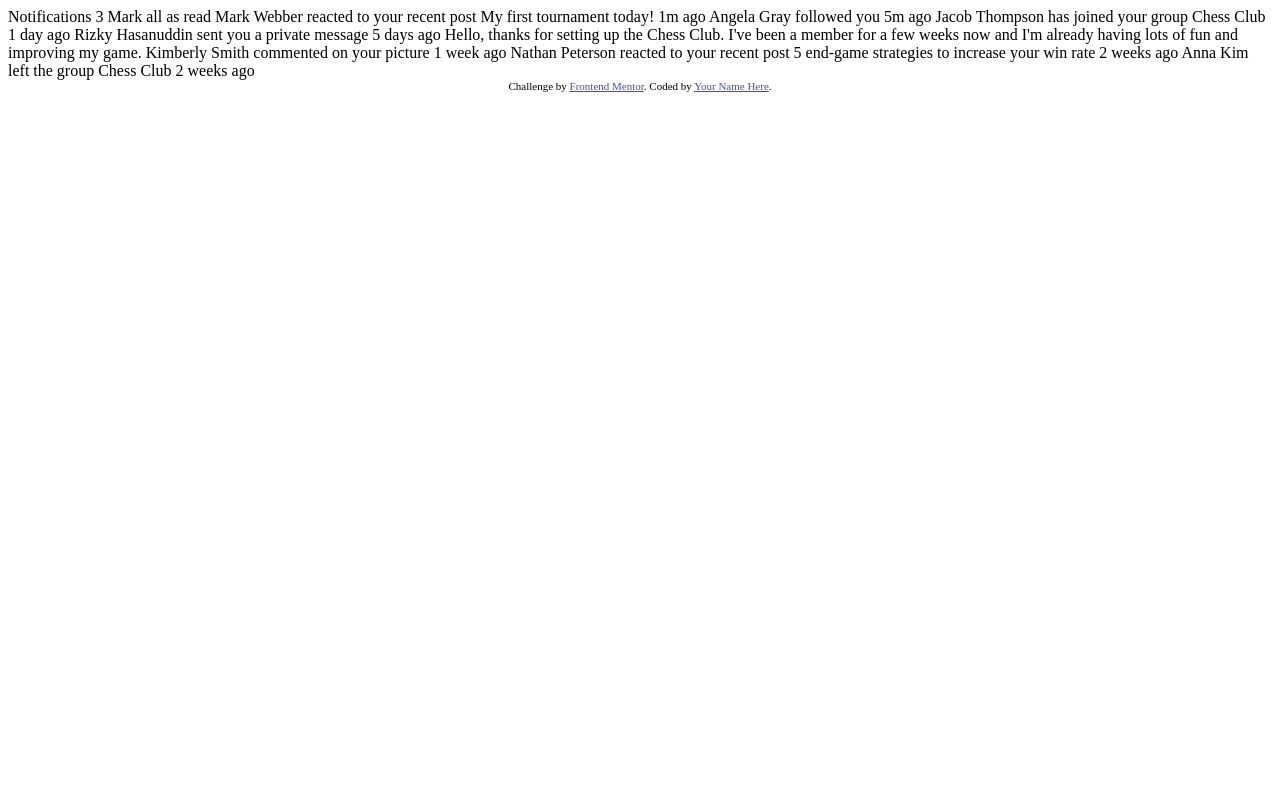
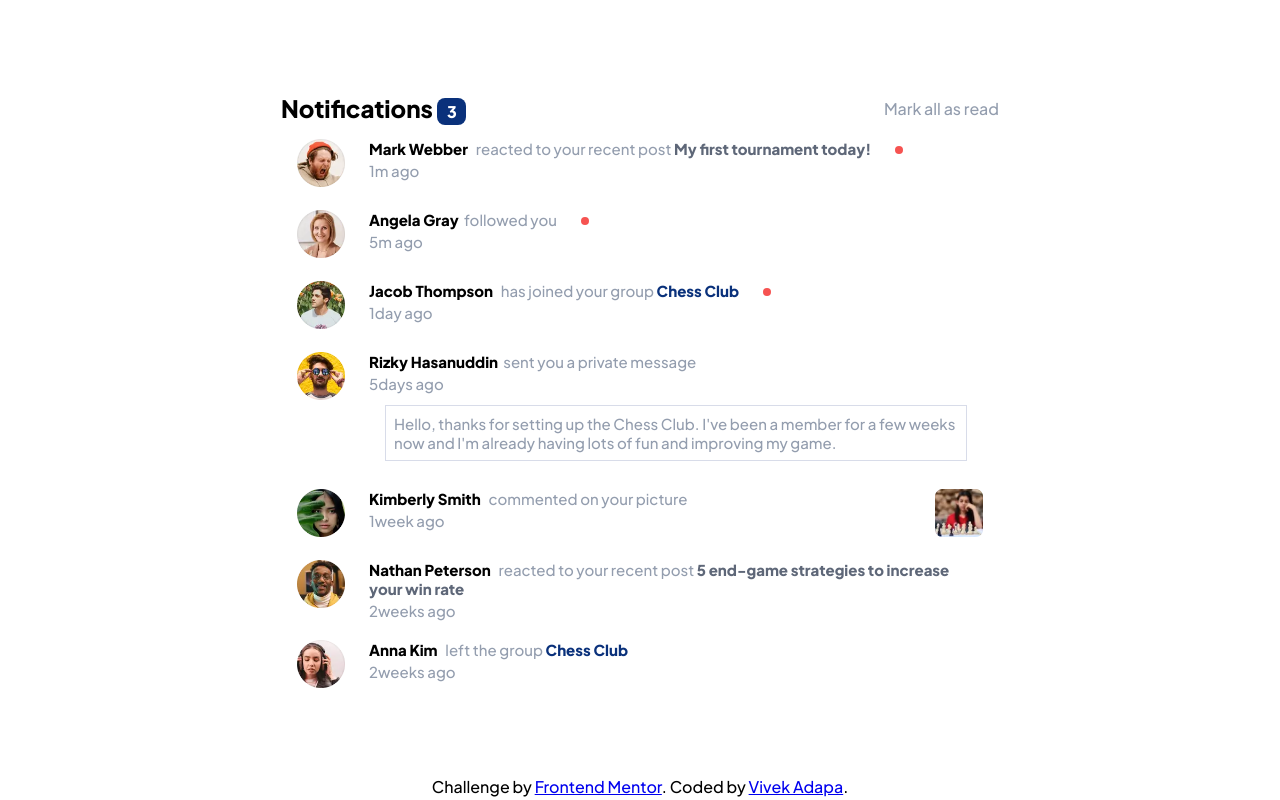
Before and after one commit to vivekadapa/notifications-page-main, a plain HTML site: page index.html in a window 1280 px wide. Drawn offline with Linux system fonts and the light colour scheme.

Commit message:
Challenge submission

```diff
--- a/index.html
+++ b/index.html
@@ -1,51 +1,113 @@
 <!DOCTYPE html>
 <html lang="en">
+
 <head>
   <meta charset="UTF-8">
-  <meta name="viewport" content="width=device-width, initial-scale=1.0"> <!-- displays site properly based on user's device -->
+  <meta name="viewport" content="width=device-width, initial-scale=1.0">
+  <link rel="icon" type="image/png" sizes="32x32" href="./assets/images/favicon-32x32.png">
+  <link rel="stylesheet" href="style.css">
+  <link rel="preconnect" href="https://fonts.googleapis.com">
+  <link rel="preconnect" href="https://fonts.gstatic.com" crossorigin>
+  <link href="https://fonts.googleapis.com/css2?family=Plus+Jakarta+Sans:wght@500;800&display=swap" rel="stylesheet">
+  <title>Frontend Mentor | Notifications page</title>
+  <script src="script.js" defer></script>
+</head>
 
-  <link rel="icon" type="image/png" sizes="32x32" href="./assets/images/favicon-32x32.png">
-
-  <title>Frontend Mentor | Notifications page</title>
-
-  <!-- Feel free to remove these styles or customise in your own stylesheet 👍 -->
-  <style>
-    .attribution { font-size: 11px; text-align: center; }
-    .attribution a { color: hsl(228, 45%, 44%); }
-  </style>
-</head>
 <body>
 
-  Notifications 3
+  <main>
+    <header>
+      <h1>Notifications <span class="numunread"></span></h1>
+      <p><a href="" onclick="clearNotifications(event)" id="markread">Mark all as read</a></p>
+    </header>
+    <div class="all-notif">
+      <div class="notif">
+        <div class="dp-div">
+          <img src="./assets/images/avatar-mark-webber.webp" alt="">
+        </div>
+        <div class="info">
+          <p><span class="name">Mark Webber</span> &nbsp; reacted to your recent post
+            <span>My first tournament today!</span>
+          </p>
+          <p>1m ago</p>
+        </div>
+        <span class="unread"></span>
+      </div>
+      <div class="notif">
+        <div class="dp-div">
+          <img src="./assets/images/avatar-angela-gray.webp" alt="">
+        </div>
+        <div class="info">
+          <p><span class="name">Angela Gray</span>&nbsp; followed you </p>
+          <p>5m ago</p>
+        </div>
+        <span class="unread"></span>
+      </div>
+      <div class="notif">
+        <div class="dp-div">
+          <img src="./assets/images/avatar-jacob-thompson.webp" alt="">
+        </div>
+        <div class="info">
+          <p><span class="name">Jacob Thompson</span> &nbsp;
+            has joined your group <span style="color:hsl(219, 85%, 26%);">Chess Club</span></p>
+          <p>1day ago</p>
+        </div>
+        <span class="unread"></span>
+      </div>
+      <div class="notif">
+        <div class="dp-div">
+          <img src="./assets/images/avatar-rizky-hasanuddin.webp" alt="">
+        </div>
+        <div class="info">
+          <p><span class="name">Rizky Hasanuddin</span>&nbsp; sent you a private message</p>
+          <p>5days ago</p>
+          <div>
+            Hello, thanks for setting up the Chess Club. I've been a member for a few weeks now and
+            I'm already having lots of fun and improving my game.
+          </div>
+        </div>
 
-  Mark all as read
+      </div>
+      <div class="notif">
+        <div class="dp-div">
+          <img src="./assets/images/avatar-kimberly-smith.webp" alt="">
+        </div>
+        <div class="info">
+          <p><span class="name">Kimberly Smith</span> &nbsp; commented on your picture</p>
+          <p>1week ago</p>
+        </div>
+        <div class="chess">
+          <img src="./assets/images/image-chess.webp" alt="">
+        </div>
+      </div>
+      <div class="notif">
+        <div class="dp-div">
+          <img src="./assets/images/avatar-nathan-peterson.webp" alt="">
+        </div>
+        <div class="info">
+          <p><span class="name">Nathan Peterson</span> &nbsp; reacted to your recent post <span>5 end-game strategies to increase your win
+            rate</span>
+          </p>
+          <p>2weeks ago</p>
+        </div>
+      </div>
+      <div class="notif">
+        <div class="dp-div">
+          <img src="./assets/images/avatar-anna-kim.webp" alt="">
+        </div>
+        <div class="info">
+          <p><span class="name">Anna Kim</span> &nbsp; left the group <span style="color:hsl(219, 85%, 26%);">Chess Club</span></p>
+          <p>2weeks ago</p>
+        </div>
+      </div>
+    </div>
+  </main>
 
-  Mark Webber reacted to your recent post My first tournament today!
-  1m ago
-
-  Angela Gray followed you
-  5m ago
-
-  Jacob Thompson has joined your group Chess Club
-  1 day ago
-
-  Rizky Hasanuddin sent you a private message
-  5 days ago
-  Hello, thanks for setting up the Chess Club. I've been a member for a few weeks now and
-  I'm already having lots of fun and improving my game.
-
-  Kimberly Smith commented on your picture
-  1 week ago
-
-  Nathan Peterson reacted to your recent post 5 end-game strategies to increase your win rate
-  2 weeks ago
-
-  Anna Kim left the group Chess Club
-  2 weeks ago
 
   <div class="attribution">
     Challenge by <a href="https://www.frontendmentor.io?ref=challenge" target="_blank">Frontend Mentor</a>.
-    Coded by <a href="#">Your Name Here</a>.
+    Coded by <a href="https://github.com/vivekadapa" target="_blank">Vivek Adapa</a>.
   </div>
 </body>
+
 </html>
--- /dev/null
+++ b/script.js
@@ -0,0 +1,34 @@
+const markread = document.querySelector('#markread');
+const numunread = document.querySelector('.numunread');
+const notifs = document.querySelectorAll('.notif');
+let count = 0;
+
+notifs.forEach((notif) => {
+    const unread = notif.querySelector('span.unread');
+    if (unread != null) {
+        count++;
+    }
+    // console.log(unread);
+})
+
+numunread.innerHTML = count;
+function clearNotifications(event) {
+    event.preventDefault();
+    notifs.forEach((notif) => {
+        const unread = notif.querySelector('span.unread');
+        if (unread != null) {
+            unread.remove();
+            // console.log(unread);
+            // unread.style.display = 'none';
+        }
+    })
+    let count = 0;
+    notifs.forEach((notif) => {
+        const unread = notif.querySelector('span.unread');
+        if (unread != null) {
+            count++;
+        }
+    })
+
+    numunread.innerHTML = count;
+}
--- /dev/null
+++ b/style.css
@@ -0,0 +1,167 @@
+*{
+    margin: 0;
+    padding: 0;
+    box-sizing: border-box;
+    font-family: 'Plus Jakarta Sans', sans-serif;
+}
+
+body{
+    display: flex;
+    min-height: 100vh;
+    justify-content: center;
+    align-items: center;
+}
+
+main{
+    padding: 1rem;
+    display: flex;
+    flex-direction: column;
+    max-width: 750px;
+    margin:0 auto;
+    /* border: 1px solid black; */
+}
+
+main header{
+    display: flex;
+    justify-content: space-between;
+    align-items: center;
+}
+
+main header h1{
+    font-size: 1.5rem;
+}
+
+main header p a{
+    text-decoration: none;
+    color:hsl(219, 14%, 63%);
+}
+
+main header h1 span{
+    font-size: 1rem;
+    color:white;
+    padding: 0.2rem 0.6rem;
+    background-color: hsl(219, 85%, 26%);
+    border-radius: 0.5rem;
+}
+
+.all-notif{
+    font-size: 15px;
+    padding: 1rem;
+    display: flex;
+    flex-direction: column;
+    gap:1.25rem;
+}
+
+.notif{
+    position: relative;
+    display: flex;
+    align-items: start;
+    gap:1.5rem;
+}
+
+.notif:nth-of-type(4){
+    align-items: start;
+}
+
+.info{
+    position: relative;
+    display: flex;
+    flex-direction: column;
+    gap:0.2rem;
+}
+
+.info div{
+    margin: 0.5rem 1rem;
+    border: 1px solid hsl(226, 29%, 88%);
+    padding: 0.5rem;
+    color:hsl(219, 14%, 63%);
+}
+
+.chess{
+    margin: 0 0 0 auto;
+}
+.chess img{
+    width:3rem;
+}
+
+.dp-div img{
+    width: 3rem;
+}
+
+.info p{
+    color:hsl(219, 14%, 63%);
+}
+
+.name{
+    cursor: pointer;
+    font-weight: 700;
+    color: black;
+}
+
+.info p span:nth-of-type(2){
+    cursor: pointer;
+    color:hsl(219, 12%, 42%);
+    font-weight: 700;
+}
+
+
+.unread{
+    display: block;
+    margin: 0.4rem 0;
+    align-items: start;
+    width:8px;
+    height: 8px;
+    border-radius: 50%;
+    background-color:hsl(1, 90%, 64%);
+}
+
+
+
+/* hover Effects */
+
+#markread:hover{
+    color:hsl(219, 85%, 26%);
+}
+
+.name:hover{
+    color:hsl(219, 85%, 26%);
+}
+
+.info p span:nth-of-type(2):hover{
+    color:hsl(219, 85%, 26%);
+}
+
+.info div:hover{
+    background-color: hsl(211, 68%, 94%);
+    cursor: pointer;
+}
+
+
+.attribution{
+    position: absolute;
+    bottom:3px;
+}
+
+
+@media screen and (max-width:662px){
+        html{
+            font-size: 14px;
+        }
+        .all-notif{
+            padding-inline: 0;
+        }
+
+        .notif{
+            gap: 0.5rem;
+        }
+        .attribution{
+            display: none;
+        }
+}
+
+@media screen and (max-width:480px){
+
+    main{
+        height: 100vh;
+    }
+}
```
